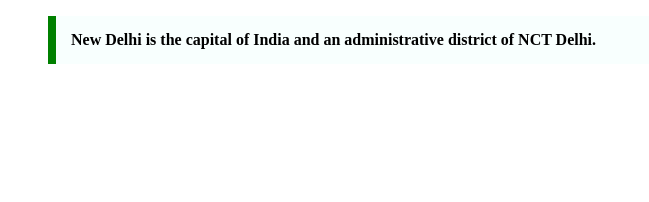
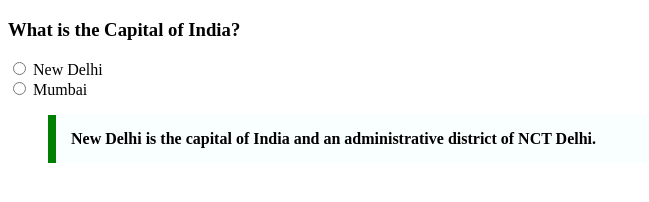
Before and after one commit to acciojob/trivia-Sangmeshwar19, a website: page main.html in a window 1280 px wide. Shown: the whole page, without its empty margins (0-649 px from the left). Drawn offline with Linux system fonts and the light colour scheme.

Commit message:
created a submission

```diff
--- a/main.html
+++ b/main.html
@@ -7,6 +7,11 @@
 </head>
 
 <body>
+	<h3>What is the Capital of India?</h3>
+	<input type="radio" id="html" name="fav_language" value="HTML">
+<label for="html">New Delhi</label><br>
+<input type="radio" id="css" name="fav_language" value="CSS">
+<label for="css">Mumbai</label><br>
 	<blockquote cite=" https://en.wikipedia.org/wiki/New_Delhi">
 New Delhi is the capital of India and an administrative district of NCT Delhi.
 </blockquote>
```
